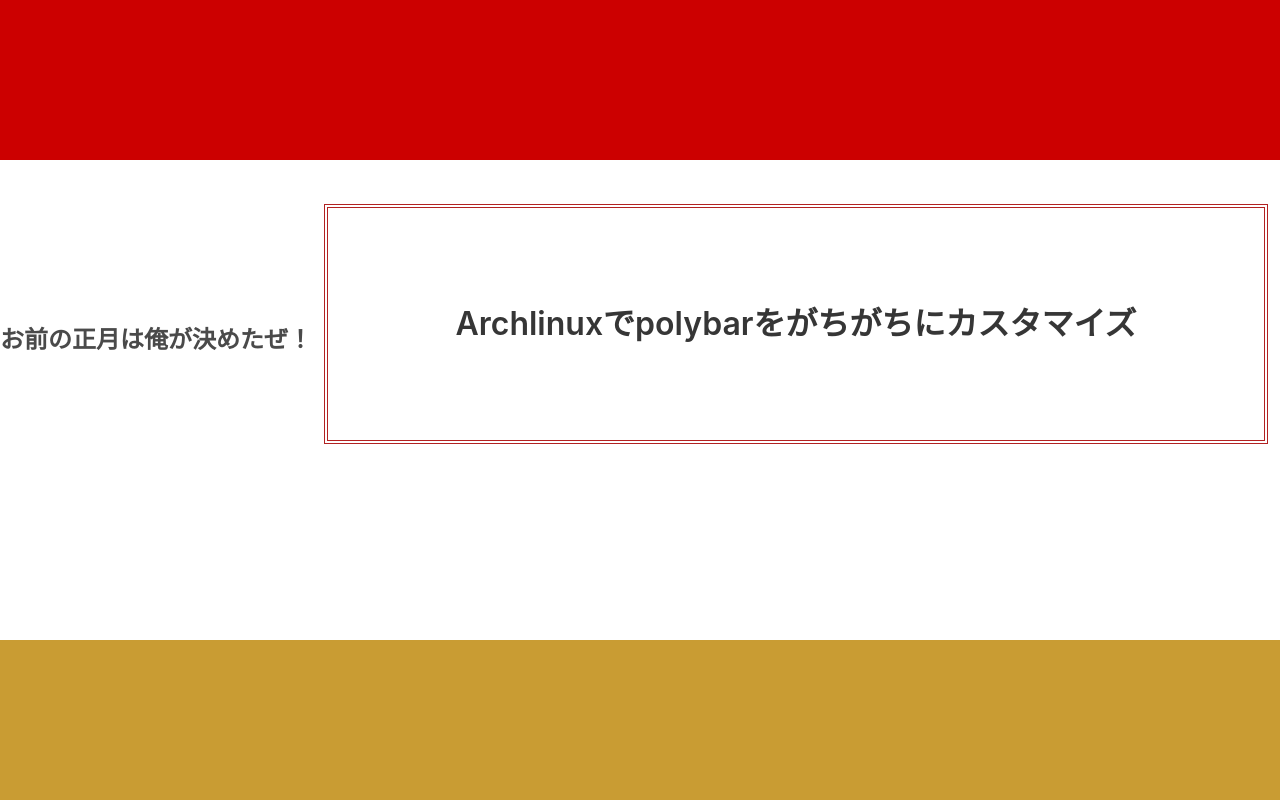
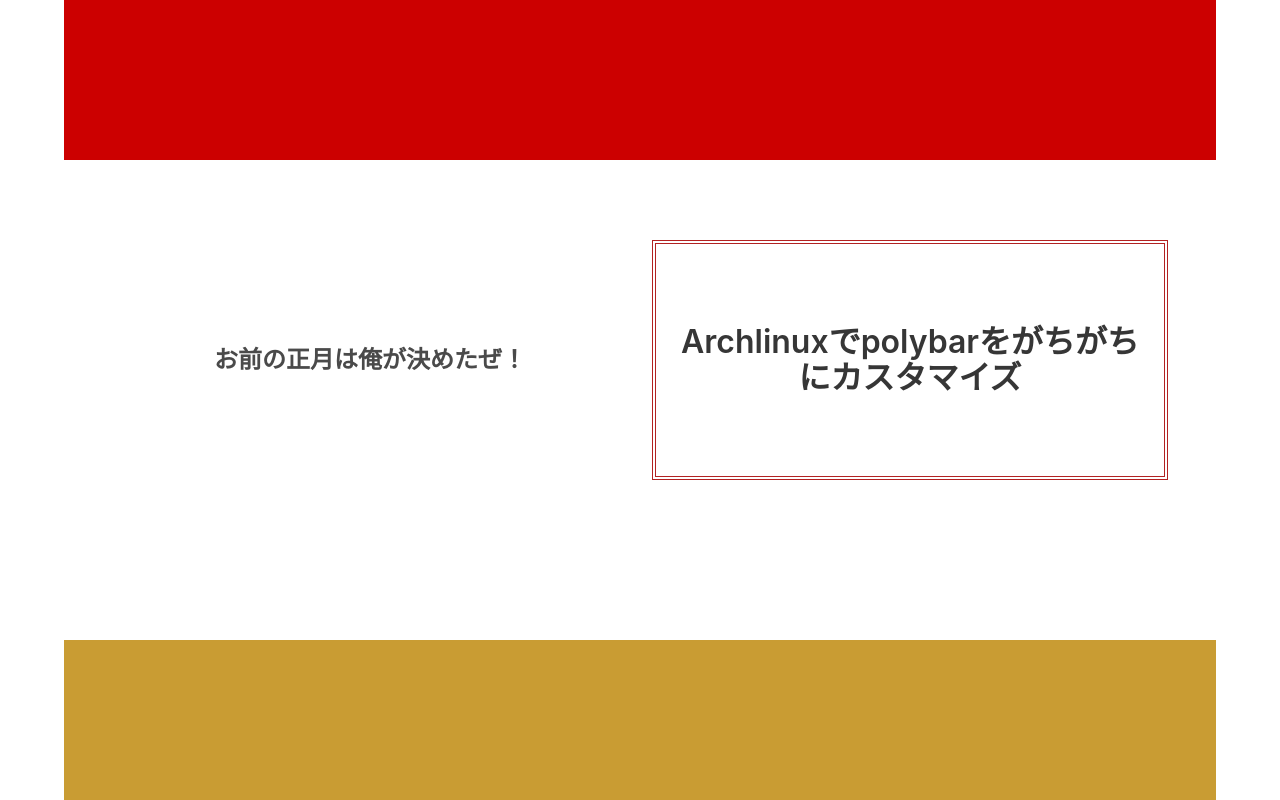
Before and after one commit to takerucam/hack_battleB, a plain HTML site: page public/omikuji.html in a window 1280 px wide. Drawn offline with nearby package versions, Linux system fonts and the light colour scheme.

Commit message:
fix omikuji.html

```diff
--- a/public/omikuji.html
+++ b/public/omikuji.html
@@ -13,7 +13,27 @@
     <title>Input</title>
   </head>
   <body>
-    <header></header>
+    <div class="container">
+      <header></header>
+      <main>
+        <section class="section">
+          <div class="columns is-vcentered">
+            <div class="column">
+              <p class="is-size-4"><b>お前の正月は俺が決めたぜ！</b></p>
+            </div>
+            <div class="column">
+              <div class="box2">
+                <p id="answer" class="title">
+                  Archlinuxでpolybarをがちがちにカスタマイズ
+                </p>
+              </div>
+            </div>
+          </div>
+        </section>
+      </main>
+      <footer></footer>
+    </div>
+    <!-- <header></header>
     <div class="main m-3">
       <section>
         <div class="is-vcentered">
@@ -32,6 +52,6 @@
         </div>
       </section>
     </div>
-    <footer class="footer navbar is-fixed-bottom"></footer>
+    <footer class="footer navbar is-fixed-bottom"></footer> -->
   </body>
 </html>
```
